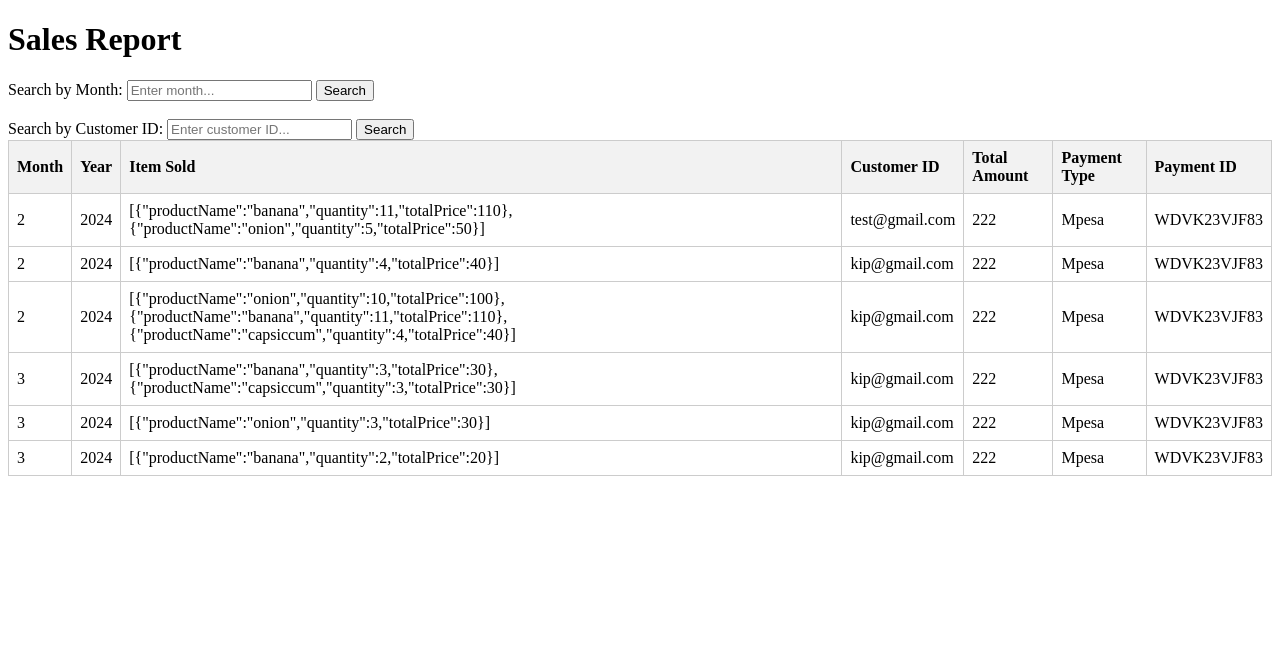
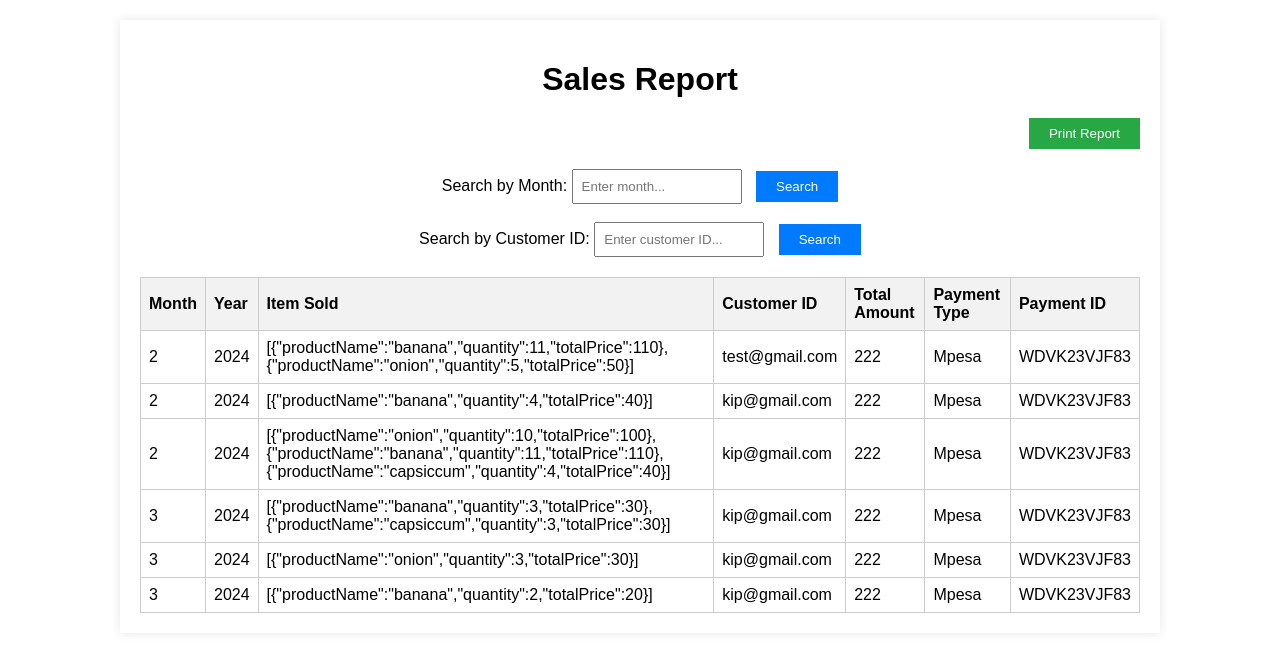
Before and after one commit to danielkirwa/Grocery, a PHP site: page /admin/salesreport.php in a window 1280 px wide. Shown: the top 652 px of the page. Run offline with PHP 8.4, Linux system fonts and the light colour scheme; data comes from the database, SQL or seed files in the repository.

Commit message:
sales report

```diff
--- a/admin/salesreport.php
+++ b/admin/salesreport.php
@@ -41,6 +41,38 @@ if (mysqli_num_rows($result) > 0) {
         <meta name="viewport" content="width=device-width, initial-scale=1.0">
         <title>Sales Report</title>
         <style>
+            body {
+                font-family: Arial, sans-serif;
+                margin: 0;
+                padding: 0;
+            }
+            .container {
+                max-width: 1000px;
+                margin: 20px auto;
+                padding: 20px;
+                box-shadow: 0 0 10px rgba(0, 0, 0, 0.1);
+                background-color: #fff;
+            }
+            h1 {
+                text-align: center;
+                margin-bottom: 20px;
+            }
+            form {
+                margin-bottom: 20px;
+                text-align: center;
+            }
+            form input[type="text"] {
+                padding: 8px;
+                margin-right: 10px;
+                width: 150px;
+            }
+            form button {
+                padding: 8px 20px;
+                background-color: #007bff;
+                color: #fff;
+                border: none;
+                cursor: pointer;
+            }
             table {
                 width: 100%;
                 border-collapse: collapse;
@@ -53,12 +85,29 @@ if (mysqli_num_rows($result) > 0) {
             th {
                 background-color: #f2f2f2;
             }
+            .print-button {
+                text-align: right;
+                margin-bottom: 20px;
+            }
+            .print-button button {
+                padding: 8px 20px;
+                background-color: #28a745;
+                color: #fff;
+                border: none;
+                cursor: pointer;
+            }
         </style>
     </head>
     <body>
+        <div class="container">
             <h1>Sales Report</h1>
 
-        <!-- Search buttons -->
+            <!-- Print button -->
+            <div class="print-button">
+                <button onclick="window.print()">Print Report</button>
+            </div>
+
+            <!-- Search form -->
             <form action="<?php echo htmlspecialchars($_SERVER["PHP_SELF"]); ?>" method="post">
                 <label for="month">Search by Month:</label>
                 <input type="text" id="month" name="month" value="<?php echo htmlspecialchars($searchMonth); ?>" placeholder="Enter month...">
@@ -68,6 +117,7 @@ if (mysqli_num_rows($result) > 0) {
                 <button type="submit" name="searchByCustomerId">Search</button>
             </form>
 
+            <!-- Sales table -->
             <table>
                 <thead>
                     <tr>
@@ -97,6 +147,7 @@ if (mysqli_num_rows($result) > 0) {
                     ?>
                 </tbody>
             </table>
+        </div>
     </body>
     </html>
     <?php
```
Lines whose indentation alone changed are shown as unchanged.
